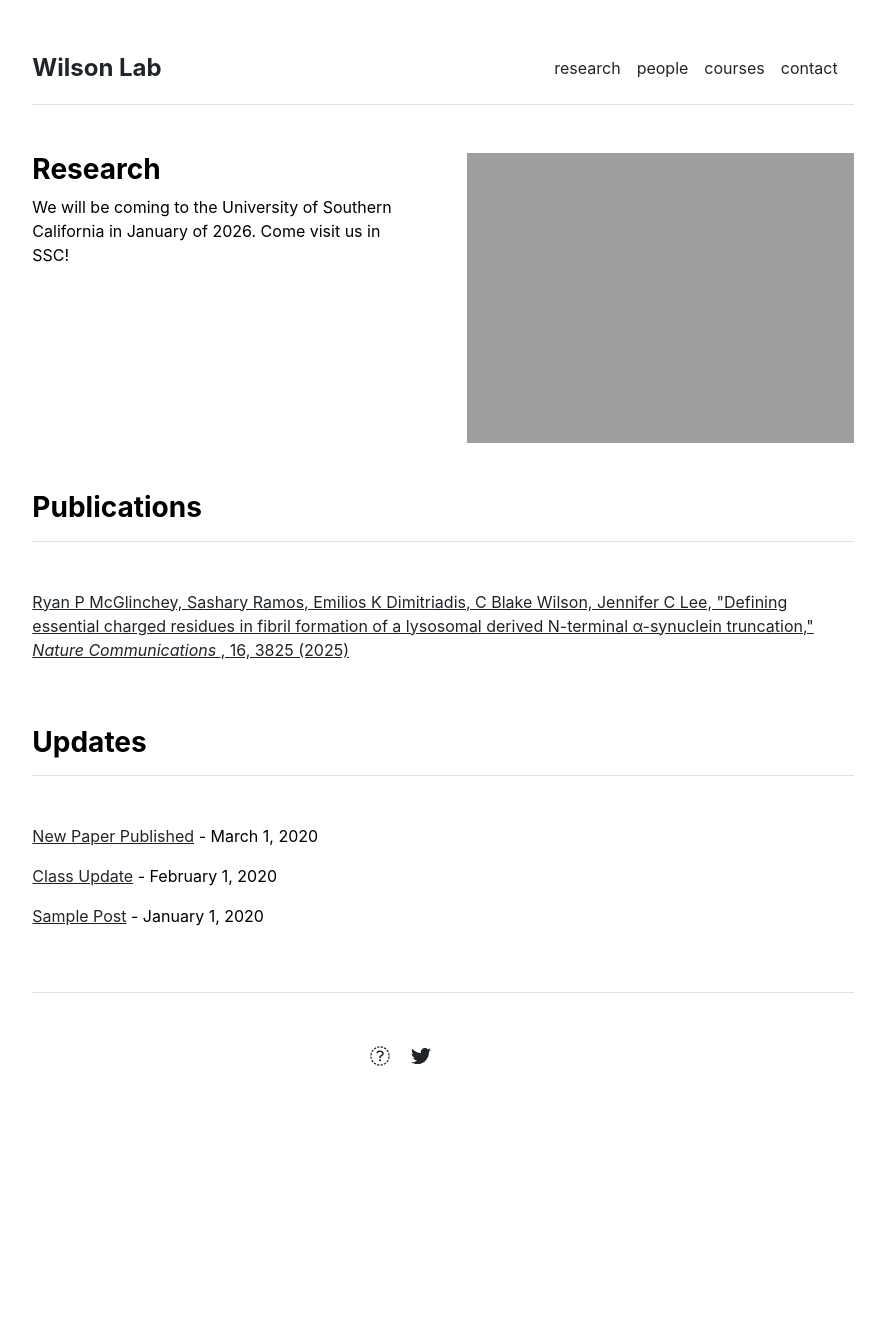
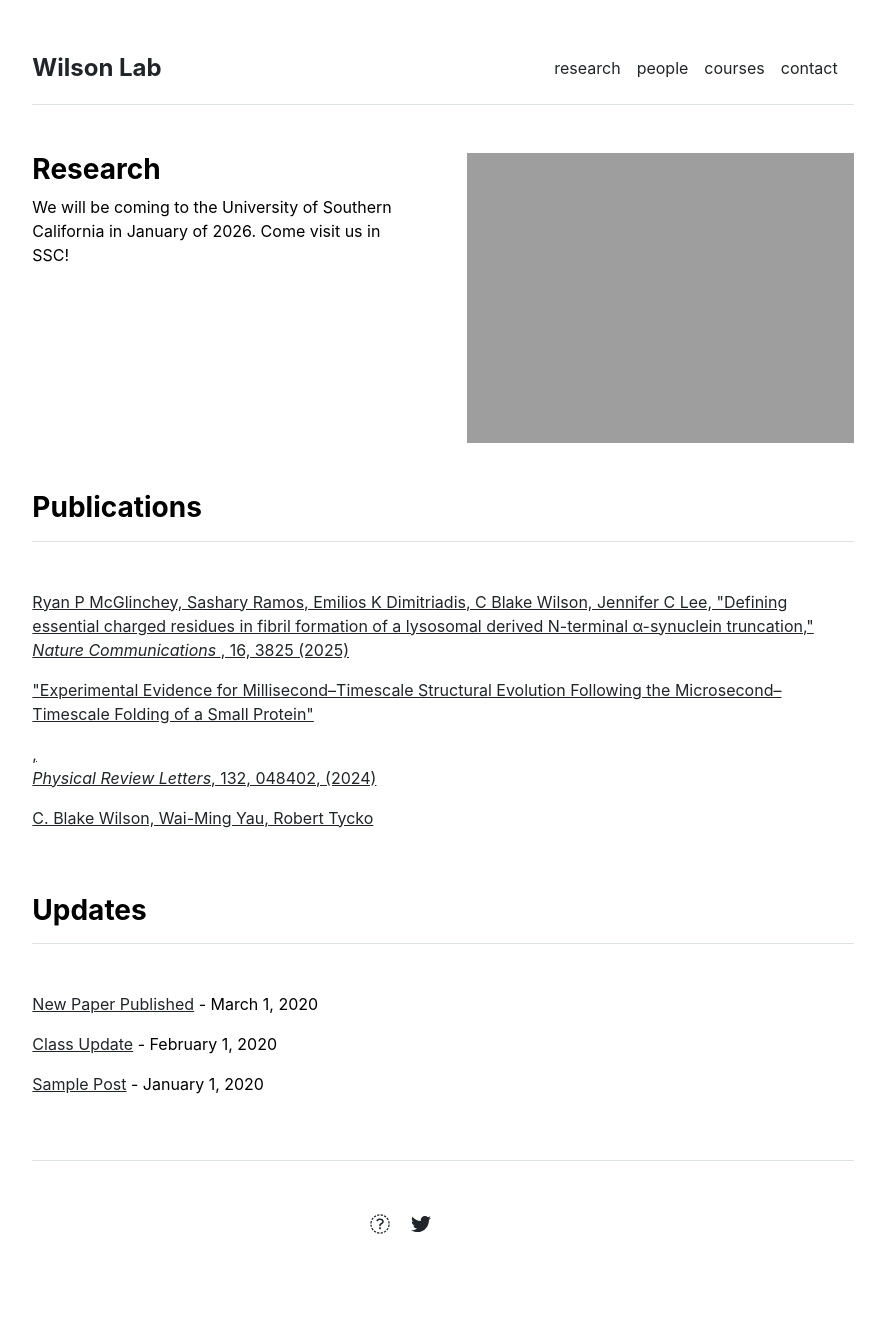
Before and after one commit to c-b-wilson-lab/c-b-wilson-lab, a Jekyll site: the page built from index.md, in a window 1280 px wide. Shown: the whole page, without its empty margins (197-1082 px from the left). Built offline with Jekyll 4.4.1, drawn with Linux system fonts in a browser that asks for light colours; before the commit the page ends 1167 px from its top, so only the background shows below that.

Commit message:
Update publications.yml

```diff
--- a/_data/publications.yml
+++ b/_data/publications.yml
@@ -1,10 +1,12 @@
 featured:
 - {name: ' Ryan P McGlinchey, Sashary Ramos, Emilios K Dimitriadis, C Blake Wilson, Jennifer C Lee, "Defining essential charged residues in fibril formation of a lysosomal derived N-terminal α-synuclein truncation," <i> Nature Communications </i>, 16, 3825 (2025)', url: '/https://doi.org/10.1038/s41467-025-58899-9'}
+- {name: '<p>"Experimental Evidence for Millisecond–Timescale Structural Evolution Following the Microsecond–Timescale Folding of a Small Protein"</p>, <p><i>Physical Review Letters</i>, 132, 048402, (2024)</p> <p> C. Blake Wilson, Wai-Ming Yau, Robert Tycko</p>', url: 'https://doi.org/10.1103/PhysRevLett.132.048402'}
 # - {name: 'Shock interactions, turbulence and the origin of the stellar mass spectrum. Ralph E. Pudritz and N. K.-R. Kevlahan', url: 'http://ms.mcmaster.ca/kevla/pdf/articles/PhilTransRSoc_2013.pdf'}
 # - {name: 'Low shear diffusion central schemes for particle methods. Jonathan Panuelos, James Wadsley, Nicholas Kevlahan', url: 'http://ms.mcmaster.ca/kevla/pdf/articles/jcp_v414.pdf'}
 
 index:
 - {name: ' Ryan P McGlinchey, Sashary Ramos, Emilios K Dimitriadis, C Blake Wilson, Jennifer C Lee, "Defining essential charged residues in fibril formation of a lysosomal derived N-terminal α-synuclein truncation," <i> Nature Communications </i>, 16, 3825 (2025)', url: '/https://doi.org/10.1038/s41467-025-58899-9'}
+- {name: '<p>"Experimental Evidence for Millisecond–Timescale Structural Evolution Following the Microsecond–Timescale Folding of a Small Protein"</p>, <p><i>Physical Review Letters</i>, 132, 048402, (2024)</p> <p> C. Blake Wilson, Wai-Ming Yau, Robert Tycko</p>', url: 'https://doi.org/10.1103/PhysRevLett.132.048402'}
 # - {name: 'Shock interactions, turbulence and the origin of the stellar mass spectrum. Ralph E. Pudritz and N. K.-R. Kevlahan', url: 'http://ms.mcmaster.ca/kevla/pdf/articles/PhilTransRSoc_2013.pdf'}
 # - {name: 'Low shear diffusion central schemes for particle methods. Jonathan Panuelos, James Wadsley, Nicholas Kevlahan', url: 'http://ms.mcmaster.ca/kevla/pdf/articles/jcp_v414.pdf'}
 # - {name: 'Numerical solutions of thin film equations for polymer flows. Thomas. Salez, Joshua D. McGraw, Sara Cormier, Oliver Bäumchen, Kari Dalnoki-Veress, and Elie Raphaël', url: 'https://static1.squarespace.com/static/5684891d7086d74497aeb71f/t/56ec510d2fe1319543ab6d6f/1458327821946/10.1140-epje-i2012-12114-x.pdf'}
```
